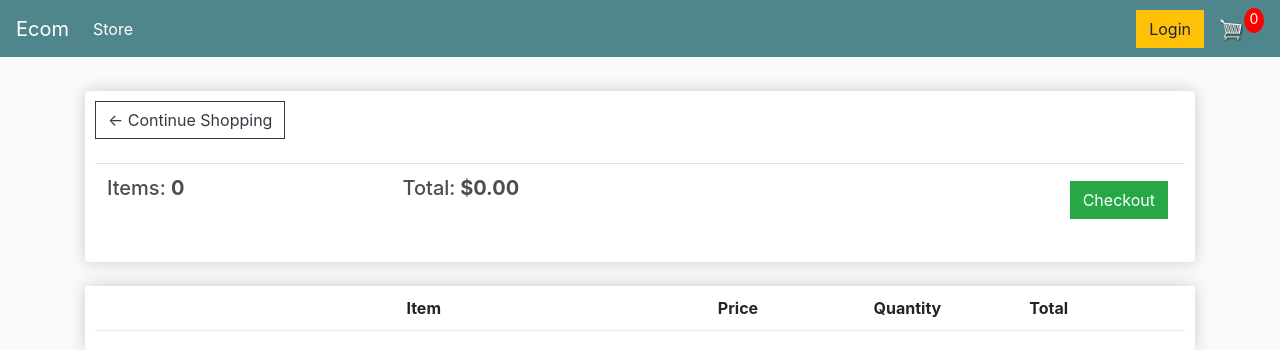
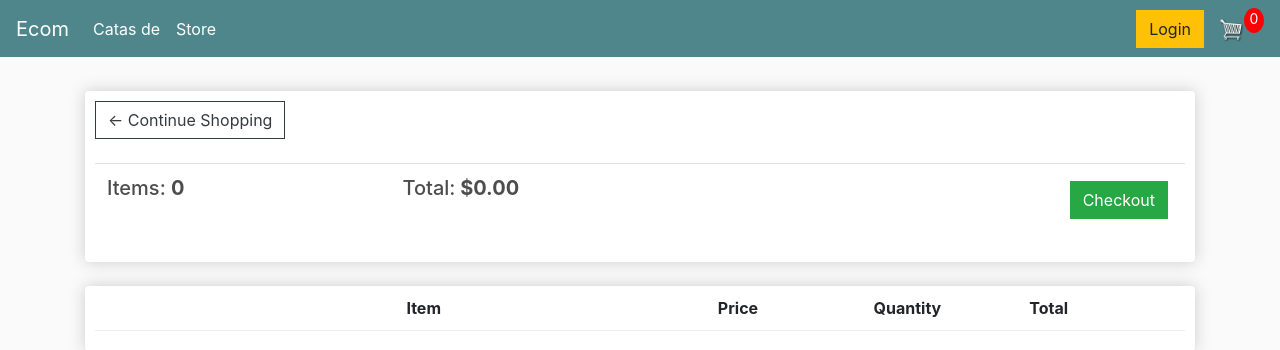
Before and after one commit to mdmarghe/amavinos, a Django app: page /cart/ in a window 1280 px wide. Shown: the top 350 px of the page. Run offline with Django 3.2, Linux system fonts and the light colour scheme; lists and menus that the app fills with data are empty; some libraries are stand-ins or nearby versions.

Commit message:
ok customer user

```diff
--- a/store/models.py
+++ b/store/models.py
@@ -1,7 +1,6 @@
 from django.db import models
 from django.contrib.auth.models import User
 
-# Create your models here.
 
 class Customer(models.Model):
 	id = models.BigAutoField(primary_key=True)
--- a/store/templates/store/main.html
+++ b/store/templates/store/main.html
@@ -72,6 +72,9 @@
 	  <div class="collapse navbar-collapse" id="navbarSupportedContent">
 	    <ul class="navbar-nav mr-auto">
 	      <li class="nav-item active">
+	        <a class="nav-link" href="{% url 'store' %}">Catas de <span class="sr-only">(current)</span></a>
+	      </li>
+		  <li class="nav-item active">
 	        <a class="nav-link" href="{% url 'store' %}">Store <span class="sr-only">(current)</span></a>
 	      </li>
 
```
Also changed, not shown: db.sqlite3.
